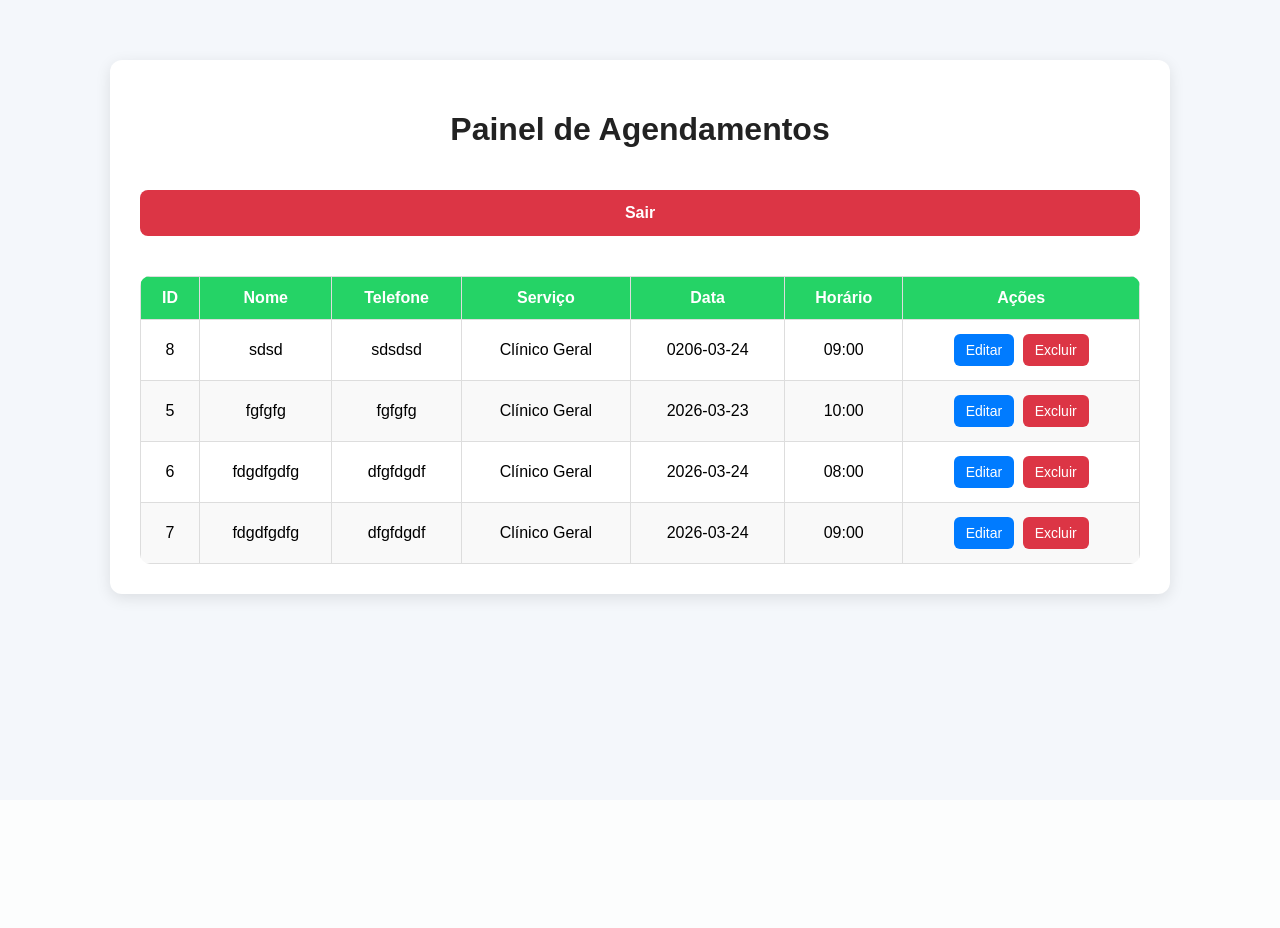
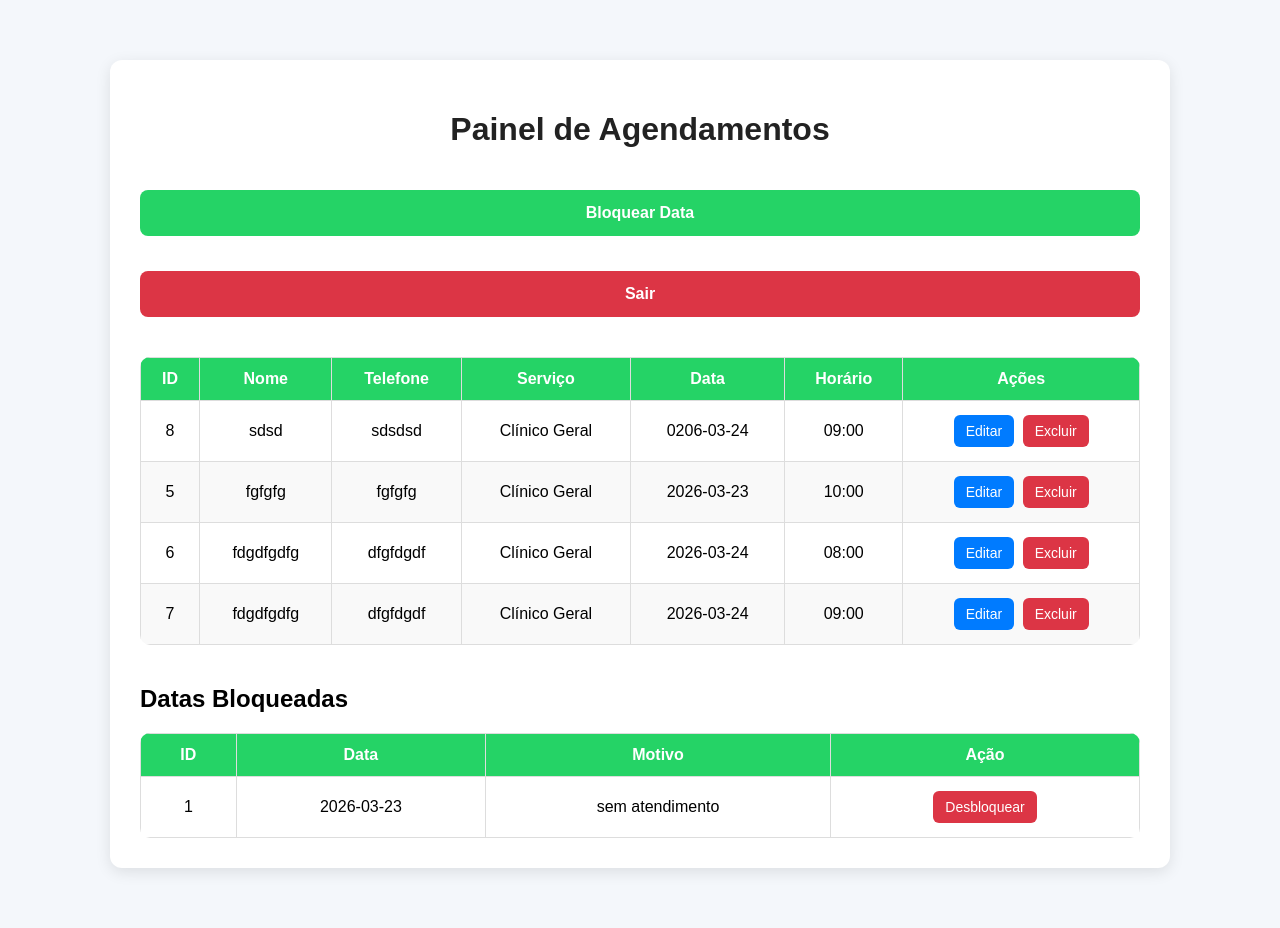
Before and after one commit to gabriel-brinoti/agendamento-salao-thayna, a Flask app: page /admin in a window 1280 px wide. Before the commit the page ends 605 px from the top, so only its background shows below. Run offline with Flask 3, Linux system fonts and the light colour scheme; the visitor is signed in with stand-in values (Sample User, id 1); data comes from the database, SQL or seed files in the repository; both versions use the stored data as it was after the commit.

```diff
--- a/app.py
+++ b/app.py
@@ -1,8 +1,11 @@
-from flask import Flask, render_template, request, redirect, session, url_for
+from flask import Flask, render_template, request, redirect, session, url_for, jsonify
+from datetime import datetime
 import sqlite3
 import urllib.parse
 import os
 from flask import jsonify
+
+LIMITE_AGENDAMENTOS_DIA = 8
 
 HORARIOS_DISPONIVEIS = [
     "08:00", "09:00", "10:00", "11:00",
@@ -17,6 +20,7 @@ DB_PATH = os.path.join(BASE_DIR, "database.db")
 def init_db():
     conn = sqlite3.connect(DB_PATH)
     cursor = conn.cursor()
+
     cursor.execute("""
         CREATE TABLE IF NOT EXISTS agendamentos (
             id INTEGER PRIMARY KEY AUTOINCREMENT,
@@ -27,6 +31,15 @@ def init_db():
             horario TEXT NOT NULL
         )
     """)
+
+    cursor.execute("""
+        CREATE TABLE IF NOT EXISTS bloqueios (
+            id INTEGER PRIMARY KEY AUTOINCREMENT,
+            data TEXT NOT NULL UNIQUE,
+            motivo TEXT
+        )
+    """)
+
     conn.commit()
     conn.close()
 
@@ -60,8 +73,27 @@ def agendamento():
         horario = request.form["horario"]
         obs = request.form.get("obs", "")
 
+        data_obj = datetime.strptime(data, "%Y-%m-%d")
+
+        if data_obj.weekday() == 6:
+            return render_template("agendamento.html", erro="Domingo não há atendimento.")
+
         conn = sqlite3.connect(DB_PATH)
         cursor = conn.cursor()
+
+        cursor.execute("SELECT id FROM bloqueios WHERE data = ?", (data,))
+        bloqueado = cursor.fetchone()
+
+        if bloqueado:
+            conn.close()
+            return render_template("agendamento.html", erro="Essa data está bloqueada para atendimento.")
+
+        cursor.execute("SELECT COUNT(*) FROM agendamentos WHERE data = ?", (data,))
+        total_dia = cursor.fetchone()[0]
+
+        if total_dia >= LIMITE_AGENDAMENTOS_DIA:
+            conn.close()
+            return render_template("agendamento.html", erro="Esse dia já atingiu o limite de agendamentos.")
 
         cursor.execute("""
             SELECT * FROM agendamentos
@@ -80,18 +112,17 @@ def agendamento():
         conn.commit()
         conn.close()
 
-        mensagem = f"""📅 *NOVO AGENDAMENTO*
+        mensagem = f"""*NOVO AGENDAMENTO*
 
-👤 Nome: {nome}
-📞 Telefone: {telefone}
-🩺 Serviço: {servico}
-📆 Data: {data}
-⏰ Horário: {horario}
-📝 Observação: {obs if obs else "Nenhuma"}
-"""
+        Nome: {nome}
+        Telefone: {telefone}
+        Serviço: {servico}
+        Data: {data}
+        Horário: {horario}
+        Observação: {obs if obs else "Nenhuma"}
+        """
 
-        mensagem_codificada = urllib.parse.quote(mensagem)
-
+        mensagem_codificada = urllib.parse.quote(mensagem, safe='')
         numero_whatsapp = "5516982202029"
         link_whatsapp = f"https://wa.me/{numero_whatsapp}?text={mensagem_codificada}"
 
@@ -114,9 +145,16 @@ def admin():
     """)
     agendamentos = cursor.fetchall()
 
+    cursor.execute("""
+        SELECT id, data, motivo
+        FROM bloqueios
+        ORDER BY data
+    """)
+    bloqueios = cursor.fetchall()
+
     conn.close()
 
-    return render_template("admin.html", agendamentos=agendamentos)
+    return render_template("admin.html", agendamentos=agendamentos, bloqueios=bloqueios)
 
 @app.route("/excluir/<int:id>")
 def excluir(id):
@@ -197,12 +235,36 @@ def logout():
 def horarios():
     data = request.args.get("data")
 
+    if not data:
+        return jsonify([])
+
+    data_obj = datetime.strptime(data, "%Y-%m-%d")
+
+    # Bloqueia domingos
+    if data_obj.weekday() == 6:
+        return jsonify([])
+
     conn = sqlite3.connect(DB_PATH)
     cursor = conn.cursor()
 
-    cursor.execute("""
-        SELECT horario FROM agendamentos WHERE data = ?
-    """, (data,))
+    # Verifica se a data está bloqueada manualmente
+    cursor.execute("SELECT id FROM bloqueios WHERE data = ?", (data,))
+    bloqueado = cursor.fetchone()
+
+    if bloqueado:
+        conn.close()
+        return jsonify([])
+
+    # Conta quantos agendamentos já existem no dia
+    cursor.execute("SELECT COUNT(*) FROM agendamentos WHERE data = ?", (data,))
+    total_dia = cursor.fetchone()[0]
+
+    if total_dia >= LIMITE_AGENDAMENTOS_DIA:
+        conn.close()
+        return jsonify([])
+
+    # Busca horários ocupados
+    cursor.execute("SELECT horario FROM agendamentos WHERE data = ?", (data,))
     ocupados = [row[0] for row in cursor.fetchall()]
 
     conn.close()
@@ -211,6 +273,50 @@ def horarios():
 
     return jsonify(livres)
 
+@app.route("/bloquear-data", methods=["GET", "POST"])
+def bloquear_data():
+    if not session.get("admin_logado"):
+        return redirect(url_for("login"))
+
+    erro = None
+
+    if request.method == "POST":
+        data = request.form["data"]
+        motivo = request.form.get("motivo", "")
+
+        conn = sqlite3.connect(DB_PATH)
+        cursor = conn.cursor()
+
+        try:
+            cursor.execute(
+                "INSERT INTO bloqueios (data, motivo) VALUES (?, ?)",
+                (data, motivo)
+            )
+            conn.commit()
+        except sqlite3.IntegrityError:
+            erro = "Essa data já está bloqueada."
+
+        conn.close()
+
+        if not erro:
+            return redirect(url_for("admin"))
+
+    return render_template("bloquear_data.html", erro=erro)
+
+@app.route("/desbloquear-data/<int:id>")
+def desbloquear_data(id):
+    if not session.get("admin_logado"):
+        return redirect(url_for("login"))
+
+    conn = sqlite3.connect(DB_PATH)
+    cursor = conn.cursor()
+    cursor.execute("DELETE FROM bloqueios WHERE id = ?", (id,))
+    conn.commit()
+    conn.close()
+
+    return redirect(url_for("admin"))
+
 if __name__ == "__main__":
     init_db()
-    app.run(host="0.0.0.0", port=5000)
+    port = int(os.environ.get("PORT", 5000))
+    app.run(host="0.0.0.0", port=port)
--- a/templates/admin.html
+++ b/templates/admin.html
@@ -9,6 +9,8 @@
 <body>
     <div class="container admin-container">
         <h1>Painel de Agendamentos</h1>
+
+        <a href="{{ url_for('bloquear_data') }}" class="botao" style="margin-bottom: 15px;">Bloquear Data</a>
         <a href="{{ url_for('logout') }}" class="botao" style="background: #dc3545; margin-bottom: 20px;">Sair</a>
 
         {% if agendamentos %}
@@ -44,6 +46,35 @@
         {% else %}
             <p>Nenhum agendamento encontrado.</p>
         {% endif %}
+
+        <h2 style="margin-top: 40px;">Datas Bloqueadas</h2>
+
+        {% if bloqueios %}
+            <table>
+                <thead>
+                    <tr>
+                        <th>ID</th>
+                        <th>Data</th>
+                        <th>Motivo</th>
+                        <th>Ação</th>
+                    </tr>
+                </thead>
+                <tbody>
+                    {% for bloqueio in bloqueios %}
+                    <tr>
+                        <td>{{ bloqueio[0] }}</td>
+                        <td>{{ bloqueio[1] }}</td>
+                        <td>{{ bloqueio[2] if bloqueio[2] else "Sem motivo" }}</td>
+                        <td>
+                            <a href="{{ url_for('desbloquear_data', id=bloqueio[0]) }}" class="acao excluir" onclick="return confirm('Deseja desbloquear esta data?')">Desbloquear</a>
+                        </td>
+                    </tr>
+                    {% endfor %}
+                </tbody>
+            </table>
+        {% else %}
+            <p>Nenhuma data bloqueada.</p>
+        {% endif %}
     </div>
 </body>
 </html>
```
Also changed, not shown: templates/bloquear_data.html (added, +28 -0 lines), database.db.
